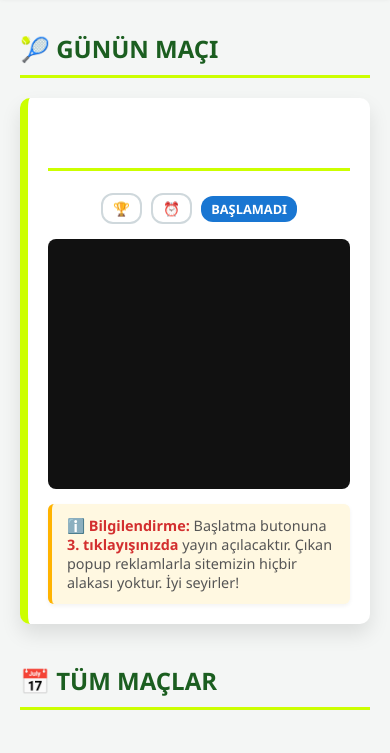
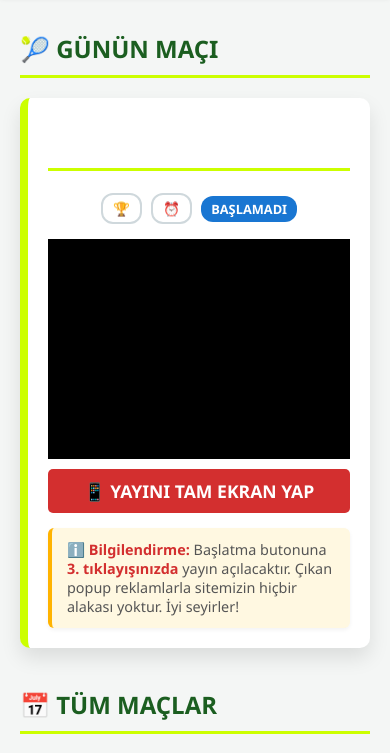
Before and after one commit to bedirhanglr/frn-sports-web, a Flask app: template templates/index.html in a window 390 px wide. Shown: the part 136-889 px from the top of the page. Before the commit the page ends 846 px from the top, so only its background shows below. Run offline with Flask 3, Linux system fonts and the light colour scheme; the template is opened without the code that fills it, so the values that code supplies are empty.

Commit message:
Update index.html

```diff
--- a/templates/index.html
+++ b/templates/index.html
@@ -85,7 +85,7 @@
             margin-top: 5px;
         }
 
-        /* Durum Etiketleri (Canlı, Bitti vb.) */
+        /* Durum Etiketleri */
         .durum {
             padding: 4px 10px;
             border-radius: 12px;
@@ -95,25 +95,16 @@
             display: inline-block;
             margin-top: 5px;
         }
-        .durum-canli {
-            background-color: #d32f2f;
-            animation: yanip-sonme 1.5s infinite;
-        }
-        .durum-baslamadi {
-            background-color: #1976d2;
-        }
-        .durum-bitti {
-            background-color: #757575;
-        }
+        .durum-canli { background-color: #d32f2f; animation: yanip-sonme 1.5s infinite; }
+        .durum-baslamadi { background-color: #1976d2; }
+        .durum-bitti { background-color: #757575; }
         @keyframes yanip-sonme {
             0% { opacity: 1; }
             50% { opacity: 0.4; }
             100% { opacity: 1; }
         }
 
-        .mac-detay {
-            margin: 10px 0;
-        }
+        .mac-detay { margin: 10px 0; }
 
         /* Günün Maçı Kutusu */
         .gunun-maci {
@@ -125,11 +116,11 @@
             text-align: center;
         }
 
-        /* VİDEO EKRANI (Reklam Kırpma) */
+        /* VİDEO EKRANI (Masaüstü Reklam Kırpma) */
         .video-ekrani {
             width: 100%;
             height: 450px;
-            background-color: #111;
+            background-color: #000; /* Tam ekranda kenarlar siyah olsun diye 000 yapıldı */
             border-radius: 8px;
             margin: 15px 0 0 0;
             overflow: hidden;
@@ -138,7 +129,7 @@
 
         .video-ekrani iframe {
             position: absolute;
-            top: -240px;
+            top: -240px; /* Masaüstü kırpma değeri */
             left: 0;
             width: 100%;
             height: calc(100% + 240px);
@@ -158,9 +149,7 @@
             text-align: left;
             box-shadow: 0 2px 4px rgba(0,0,0,0.05);
         }
-        .yayin-uyarisi strong {
-            color: #d32f2f;
-        }
+        .yayin-uyarisi strong { color: #d32f2f; }
 
         /* Tüm Maçlar Listesi */
         .tum-maclar {
@@ -183,9 +172,7 @@
             flex-direction: column;
             gap: 4px;
         }
-        .mac-sol strong {
-            font-size: 1.2em;
-        }
+        .mac-sol strong { font-size: 1.2em; }
 
         /* Butonlar */
         .btn {
@@ -197,44 +184,63 @@
             font-weight: bold;
             transition: 0.3s;
             white-space: nowrap;
-            box-sizing: border-box; /* Mobilde taşmayı önler */
+            box-sizing: border-box;
+            border: none;
+            cursor: pointer;
+            font-family: inherit;
         }
         .btn:hover {
             background-color: #ccff00;
             color: #1b5e20;
+        }
+        .btn-tam-ekran {
+            background-color: #d32f2f;
+            width: 100%;
+            margin-top: 10px;
+            font-size: 1.1em;
+            display: none; /* Masaüstünde gizli kalsın, sadece mobilde çıksın */
+        }
+        .btn-tam-ekran:hover {
+            background-color: #b71c1c;
+            color: white;
         }
 
         /* =========================================
            MOBİL UYUMLULUK (RESPONSIVE DESIGN)
            ========================================= */
         @media (max-width: 768px) {
-            /* Üst Menüyü mobilde alt alta diz */
             header {
                 font-size: 2em;
                 padding: 15px 0;
                 flex-direction: column;
                 gap: 15px;
             }
-            /* X Butonunu sağdan al, ortaya koy */
             .x-takip-btn {
                 position: relative;
                 right: auto;
             }
-            /* Videoyu telefon ekranına sığacak şekilde kısalt */
+
+            /* MOBİLDE VİDEO VE KIRPMA AYARLARI */
             .video-ekrani {
-                height: 250px;
+                height: 220px; /* Telefon ekranı yüksekliği */
+                border-radius: 0; /* Tam ekranda kenarlar tam otursun diye */
             }
-            /* Günün maçı yazısını biraz küçült */
-            .gunun-maci h2 {
-                font-size: 1.3em;
+            .video-ekrani iframe {
+                top: -120px; /* DİKKAT: Mobilde yayıncı sitenin reklamı hala görünüyorsa bu sayıyı (-150px, -180px gibi) artırarak test edebilirsin */
+                height: calc(100% + 120px);
             }
-            /* Tüm maçlar kartını dikey hale getir */
+
+            /* Tam ekran butonunu mobilde göster */
+            .btn-tam-ekran {
+                display: block;
+            }
+
+            .gunun-maci h2 { font-size: 1.3em; }
             .mac-karti {
                 flex-direction: column;
                 align-items: flex-start;
                 gap: 15px;
             }
-            /* İzle butonunu mobilde ekranı tam kaplayacak hale getir */
             .mac-karti .btn {
                 width: 100%;
                 text-align: center;
@@ -274,9 +280,11 @@
                 {% endif %}
             </div>
 
-            <div class="video-ekrani">
+            <div class="video-ekrani" id="yayinKutusu">
                 <iframe src="{{ gunun_maci.embed_link }}" title="Maç Yayını" allow="accelerometer; autoplay; clipboard-write; encrypted-media; gyroscope; picture-in-picture; web-share" allowfullscreen></iframe>
             </div>
+
+            <button onclick="tamEkranYap()" class="btn btn-tam-ekran">📱 YAYINI TAM EKRAN YAP</button>
 
             <div class="yayin-uyarisi">
                 ℹ️ <strong>Bilgilendirme:</strong> Başlatma butonuna <strong>3. tıklayışınızda</strong> yayın açılacaktır. Çıkan popup reklamlarla sitemizin hiçbir alakası yoktur. İyi seyirler!
@@ -314,5 +322,18 @@
 
     </div>
 
+    <script>
+        function tamEkranYap() {
+            var yayin = document.getElementById("yayinKutusu");
+            if (yayin.requestFullscreen) {
+                yayin.requestFullscreen();
+            } else if (yayin.webkitRequestFullscreen) { /* Safari */
+                yayin.webkitRequestFullscreen();
+            } else if (yayin.msRequestFullscreen) { /* IE11 */
+                yayin.msRequestFullscreen();
+            }
+        }
+    </script>
+
 </body>
 </html>
```
